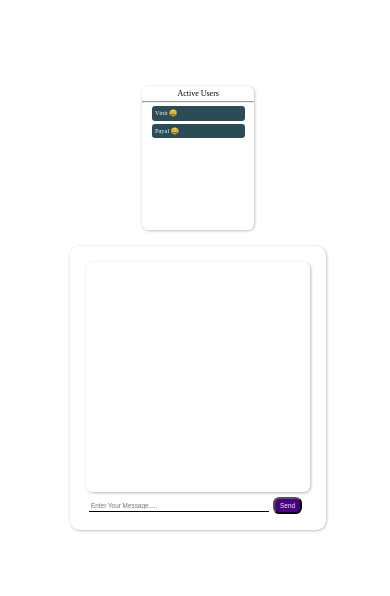
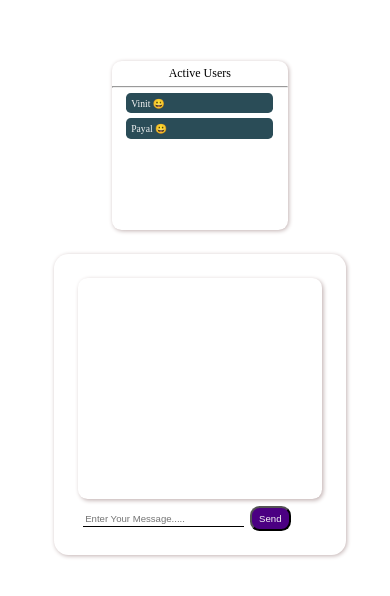
Before and after one commit to Vinit-28/chat-my-friend, a website: page Client/chatRoom.html in a window 390 px wide. Shown: the part 114-710 px from the top of the page. Drawn offline with nearby package versions, Linux system fonts and the light colour scheme; no server answers.

Commit message:
Updated chatRoom.css file --Made More Responsive

```diff
--- a/Client/chatRoom.css
+++ b/Client/chatRoom.css
@@ -16,8 +16,8 @@
 
 #activeUsers{
 
-    width: 32rem;
-    height: 45rem;
+    width: 15%;
+    height: 40%;
     margin-left: 2rem;
     overflow-y: auto;
     box-shadow: 0.2rem 0.2rem 0.9rem rgb(194, 178, 178);
@@ -63,9 +63,9 @@
 
 #message-box{
 
-    width: 68rem;
+    width: 35vw;
+    height: 70vh;
     padding: 1rem;
-    height: 70rem;
     overflow-y: auto;
     box-shadow: 0.3rem 0.3rem 0.9rem rgb(194, 178, 178);
     border-radius: 2rem;
@@ -79,7 +79,7 @@
 #message{
     margin-left: 1rem;
     padding: 0.5rem;
-    width: 55rem;
+    width: 25vw;
     font-size: 2rem;
     border: none;
     outline: none;
@@ -108,7 +108,7 @@
 .chat-message{
 
     background-color: rgb(196 234 245);
-    width: 35rem;
+    width: 50%;
     padding: 2rem;
     margin: 1rem;
     margin-top: 3rem;
@@ -131,82 +131,112 @@
 
 
 
-@media only screen and (max-width:1200px) {
+@media only screen and (max-width:1500px) {
 
-    html{
-        font-size: 55%;
+    #message-box{
+        width: 50vw;
+        height: 50vh;
+    }
+    #activeUsers{
+        width: 25%;
+    }
+    #message{
+        width: 40vw;
+    }
+
+    @media only screen and (max-width:1000px) {
+
+        #message-box{
+            width: 50vw;
+        }
+        #activeUsers{
+            width: 25%;
+        }
+        #message{
+            width: 40vw;
+        }
     }
 }
 
-@media only screen and (max-width:1070px) {
+
+@media only screen and (max-height:800px) {
 
     html{
         font-size: 50%;
     }
+    #message-box{
+        width: 35vw;
+        height: 55vh;
+    }
+    #activeUsers{
+        width: 20%;
+        height: 50%;
+    }
+    #message{
+        width: 30vw;
     }
 
-@media only screen and (max-width:970px) {
+    @media only screen and (max-height:600px) {
 
-    html{
-        font-size: 45%;
+        #message-box{
+            width: 30vw;
+            height: 55vh;
+        }
+        #activeUsers{
+            width: 15%;
+            height: 50%;
+        }
+        #message{
+            width: 20vw;
+        }
     }
 }
 
-@media only screen and (max-width:880px) {
+
+@media only screen and (max-width:850px) {
+
+    .container{
+        flex-direction: column;
+    }
+    #message-box{
+        width: 50vw;
+        height: 35vh;
+    }
+    #activeUsers{
+        width: 30%;
+        height: 25%;
+        margin-bottom: 5rem;
+    }
+    #message{
+        width: 40vw;
+    }
+
+
+    @media only screen and (max-width:600px) {
 
         html{
             font-size: 40%;
         }
-}
-
-@media only screen and (max-width:780px) {
-
-    html{
-        font-size: 35%;
-    }
-}
-
-@media only screen and (max-width:690px) {
-
-    html{
-        font-size: 30%;
-    }
-}
-
-@media only screen and (max-width:580px) {
-
-    html{
-        font-size: 25%;
-    }
-}
-
-@media only screen and (max-width:490px) {
-
-    html{
-        font-size: 20%;
+        #message-box{
+            width: 60vw;
         }
     }
 
     @media only screen and (max-width:400px) {
 
         html{
-        font-size: 20%;
+            font-size: 30%;
         }
-
-    .container{
-        flex-direction: column;
+        #message-box{
+            width: 60vw;
+            height: 25vh;
         }
-
         #activeUsers{
-        margin-bottom: 5rem;
-        width: 35rem;
+            width: 45%;
+            height: 20%;
+        }
+        .chat-message{
+            width: 50%;
         }
     }
-
-@media only screen and (max-width:300px) {
-
-    html{
-        font-size: 15%;
 }
-
-}
```
Lines whose indentation alone changed are shown as unchanged.
